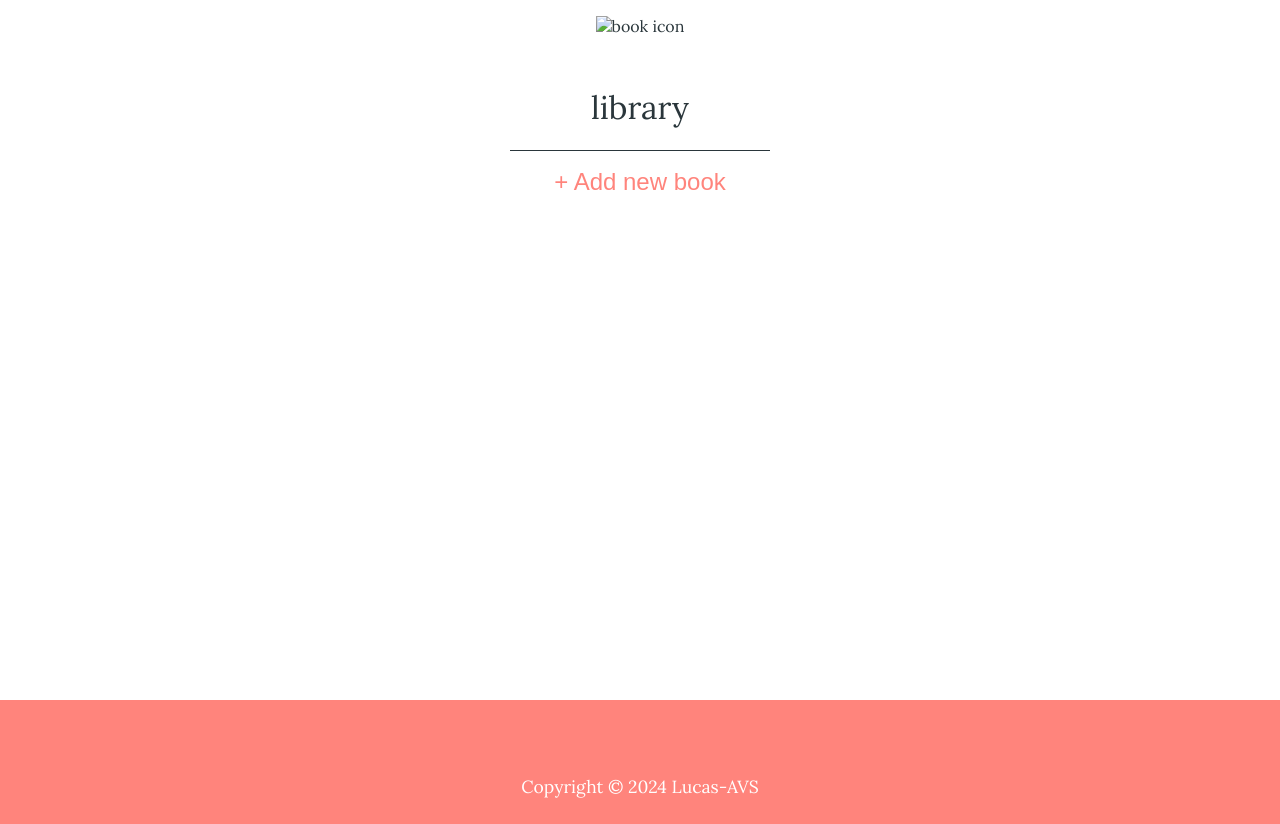
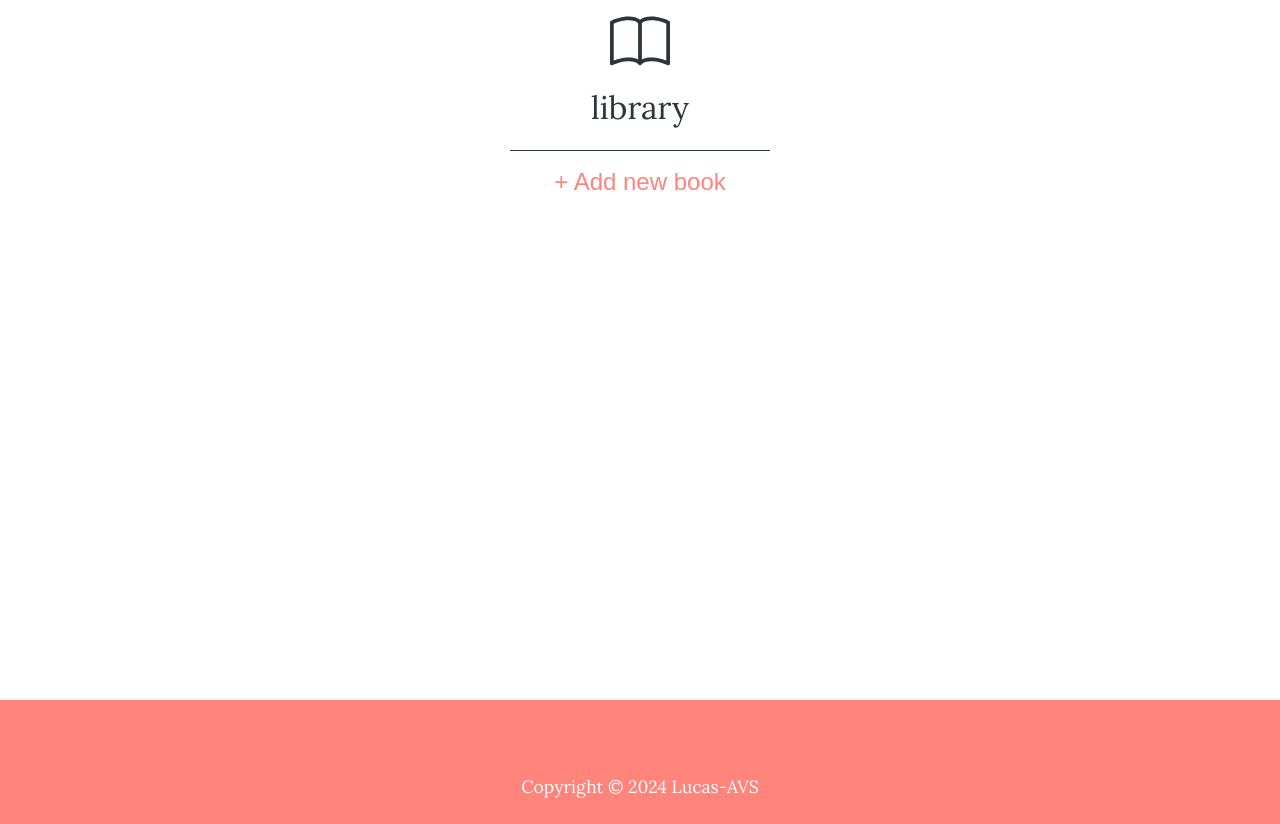
Before and after one commit to Lucas-AVS/library, a plain HTML site: page index.html in a window 1280 px wide. Drawn offline with Linux system fonts and the light colour scheme; the site is published under a folder, as on GitHub Pages, so addresses that start at the root find nothing.

Commit message:
chore
correct svg location

```diff
--- a/index.html
+++ b/index.html
@@ -14,7 +14,7 @@
   </head>
   <body>
     <header>
-      <img src="/assets/book.svg" alt="book icon" />
+      <img src="library/assets/book.svg" alt="book icon" />
       <h1>library</h1>
       <div class="line"></div>
     </header>
```
